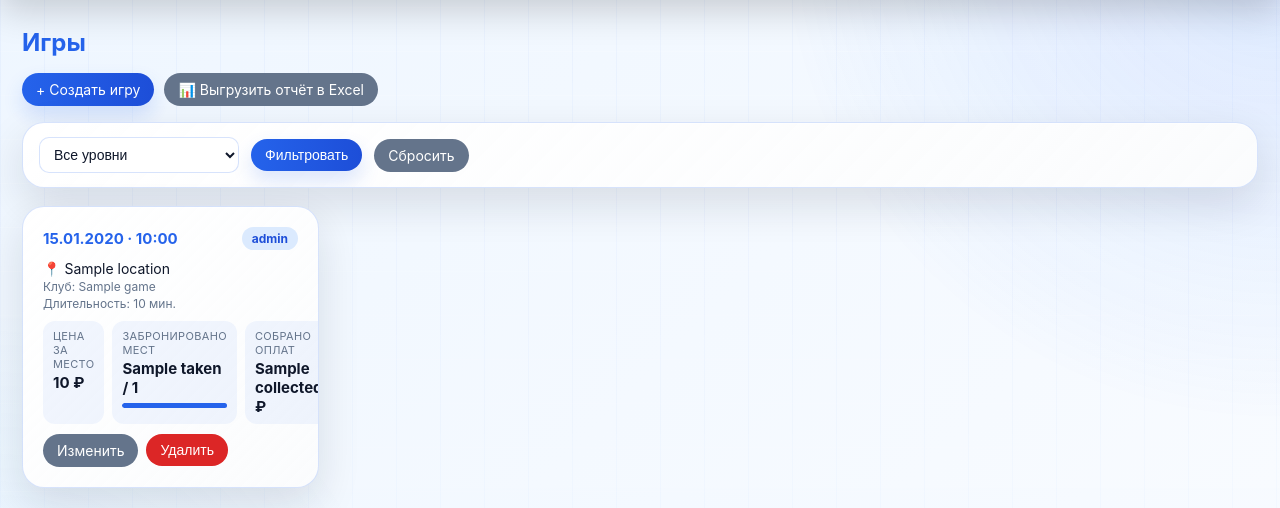
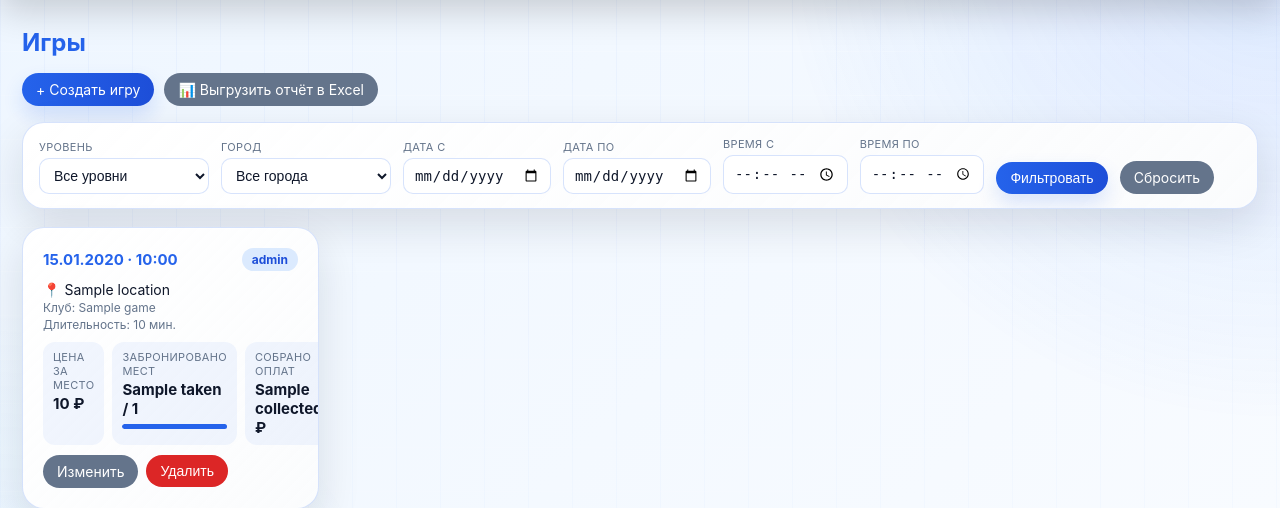
Before and after one commit to ecomdaniil/padelmvp, a Flask app: page /games in a window 1280 px wide. Shown: the part 80-588 px from the top of the page. Run offline with Flask 3, Linux system fonts and the light colour scheme; the visitor is signed in with stand-in values (Sample User, id 1); a database or web service that is not in the repository returns one stand-in record (values such as "Sample title"); parts of the project's set-up code (start-up, migrations or seed data) failed here and were passed over; some libraries are stand-ins or nearby versions.

Commit message:
Phase 7: Add filters for games (date, time, city) and logs (entity type)

```diff
--- a/app.py
+++ b/app.py
@@ -477,15 +477,50 @@ def _build_game_location(parsed, clubs_by_id):
     return ", ".join(parts)
 
 
+def _safe_date(value: str):
+    """Парсит "YYYY-MM-DD" из query-параметра; None, если пусто/некорректно —
+    некорректный фильтр молча игнорируется, а не роняет страницу с 500."""
+    if not value:
+        return None
+    try:
+        return datetime.strptime(value, "%Y-%m-%d").date()
+    except ValueError:
+        return None
+
+
+def _safe_time(value: str):
+    """Аналог _safe_date для "HH:MM"."""
+    if not value:
+        return None
+    try:
+        return datetime.strptime(value, "%H:%M").time()
+    except ValueError:
+        return None
+
+
 @app.route("/games")
 @login_required
 def games_list():
     page = request.args.get("page", 1, type=int)
     level = request.args.get("level", "")
-    result = db.get_games_paginated(page=page, per_page=DEFAULT_PAGE_SIZE, level=level)
+    city = request.args.get("city", "")
+    date_from_raw = request.args.get("date_from", "")
+    date_to_raw = request.args.get("date_to", "")
+    time_from_raw = request.args.get("time_from", "")
+    time_to_raw = request.args.get("time_to", "")
+
+    result = db.get_games_paginated(
+        page=page, per_page=DEFAULT_PAGE_SIZE, level=level, city=city,
+        date_from=_safe_date(date_from_raw), date_to=_safe_date(date_to_raw),
+        time_from=_safe_time(time_from_raw), time_to=_safe_time(time_to_raw),
+    )
+    cities = db.get_distinct_game_cities()
     return render_template(
         "games.html", games=result["items"], pagination=result,
         levels=GAME_LEVELS, selected_level=level,
+        cities=cities, selected_city=city,
+        date_from=date_from_raw, date_to=date_to_raw,
+        time_from=time_from_raw, time_to=time_to_raw,
     )
 
 
@@ -809,8 +844,13 @@ def club_edit(club_id):
 @login_required
 def logs_list():
     page = request.args.get("page", 1, type=int)
-    result = db.get_logs_paginated(page=page, per_page=DEFAULT_PAGE_SIZE)
-    return render_template("logs.html", logs=result["items"], pagination=result)
+    entity_type = request.args.get("entity_type", "")
+    result = db.get_logs_paginated(page=page, per_page=DEFAULT_PAGE_SIZE, entity_type=entity_type)
+    entity_types = db.get_distinct_log_entity_types()
+    return render_template(
+        "logs.html", logs=result["items"], pagination=result,
+        entity_types=entity_types, selected_entity_type=entity_type,
+    )
 
 
 # ---------------------------------------------------------------------------
--- a/database.py
+++ b/database.py
@@ -540,9 +540,14 @@ def get_all_games():
     return games
 
 
-def get_games_paginated(page: int = 1, per_page: int = 20, level: str = ""):
+def get_games_paginated(
+    page: int = 1, per_page: int = 20, level: str = "",
+    date_from=None, date_to=None, time_from=None, time_to=None, city: str = "",
+):
     """Список игр с пагинацией + количество занятых мест/собранных оплат
-    одним запросом (без N+1), с опциональным фильтром по уровню.
+    одним запросом (без N+1), с опциональными фильтрами по уровню, дате
+    (диапазон date_from..date_to), времени суток (диапазон time_from..time_to,
+    например «найти вечерние слоты 18:00-20:00 в любой день») и городу.
     Возвращает dict с items/total/total_pages."""
     page = max(1, page)
     offset = (page - 1) * per_page
@@ -552,6 +557,21 @@ def get_games_paginated(page: int = 1, per_page: int = 20, level: str = ""):
     if level:
         where_clause += " AND g.level = %s"
         params.append(level)
+    if date_from:
+        where_clause += " AND g.game_date >= %s"
+        params.append(date_from)
+    if date_to:
+        where_clause += " AND g.game_date <= %s"
+        params.append(date_to)
+    if time_from:
+        where_clause += " AND g.game_time >= %s"
+        params.append(time_from)
+    if time_to:
+        where_clause += " AND g.game_time <= %s"
+        params.append(time_to)
+    if city:
+        where_clause += " AND g.city = %s"
+        params.append(city)
 
     conn = get_connection()
     cur = conn.cursor()
@@ -644,6 +664,21 @@ def count_games() -> int:
     return total
 
 
+def get_distinct_game_cities():
+    """Список городов, встречающихся в играх — источник значений для
+    выпадающего фильтра «место» на /games (только реально существующие в БД
+    значения, а не статический список)."""
+    conn = get_connection()
+    cur = conn.cursor()
+    cur.execute(
+        "SELECT DISTINCT city FROM games WHERE city IS NOT NULL AND city != '' ORDER BY city"
+    )
+    cities = [row["city"] for row in cur.fetchall()]
+    cur.close()
+    conn.close()
+    return cities
+
+
 def get_game_by_id(game_id: int):
     conn = get_connection()
     cur = conn.cursor()
@@ -1465,26 +1500,48 @@ def get_all_logs():
     return logs
 
 
-def get_logs_paginated(page: int = 1, per_page: int = 20):
-    """Журнал действий с пагинацией — для CRM."""
+def get_logs_paginated(page: int = 1, per_page: int = 20, entity_type: str = ""):
+    """Журнал действий с пагинацией — для CRM. entity_type — опциональный
+    фильтр по типу сущности (game/booking/payment/club/club_info)."""
     page = max(1, page)
     offset = (page - 1) * per_page
 
-    conn = get_connection()
-    cur = conn.cursor()
-
-    cur.execute(
-        "SELECT *, COUNT(*) OVER() AS total_count FROM admin_logs ORDER BY created_at DESC LIMIT %s OFFSET %s",
-        (per_page, offset),
+    where_clause = "WHERE 1=1"
+    params: list = []
+    if entity_type:
+        where_clause += " AND entity_type = %s"
+        params.append(entity_type)
+
+    conn = get_connection()
+    cur = conn.cursor()
+
+    cur.execute(
+        f"""SELECT *, COUNT(*) OVER() AS total_count FROM admin_logs
+            {where_clause} ORDER BY created_at DESC LIMIT %s OFFSET %s""",
+        params + [per_page, offset],
     )
     logs = cur.fetchall()
     result = _paginated_from_window(
-        cur, logs, page, per_page, "SELECT COUNT(*) AS cnt FROM admin_logs",
+        cur, logs, page, per_page, f"SELECT COUNT(*) AS cnt FROM admin_logs {where_clause}", params,
     )
     cur.close()
     conn.close()
 
     return result
+
+
+def get_distinct_log_entity_types():
+    """Список entity_type, реально встречающихся в журнале — источник
+    значений для выпадающего фильтра на /logs."""
+    conn = get_connection()
+    cur = conn.cursor()
+    cur.execute(
+        "SELECT DISTINCT entity_type FROM admin_logs WHERE entity_type IS NOT NULL ORDER BY entity_type"
+    )
+    types = [row["entity_type"] for row in cur.fetchall()]
+    cur.close()
+    conn.close()
+    return types
 
 
 def get_dashboard_summary() -> dict:
--- a/templates/games.html
+++ b/templates/games.html
@@ -7,14 +7,40 @@
     </div>
 
     <div class="card" style="margin-bottom:18px; padding:14px 16px;">
-        <form method="get" style="display:flex; gap:12px; align-items:center; flex-wrap:wrap;">
-            <div style="min-width:200px;">
+        <form method="get" style="display:flex; gap:12px; align-items:end; flex-wrap:wrap;">
+            <div style="min-width:170px;">
+                <label class="filter-label">Уровень</label>
                 <select name="level" style="width:100%;">
                     <option value="" {% if not selected_level %}selected{% endif %}>Все уровни</option>
                     {% for lvl in levels %}
                     <option value="{{ lvl }}" {% if selected_level == lvl %}selected{% endif %}>{{ lvl }}</option>
                     {% endfor %}
                 </select>
+            </div>
+            <div style="min-width:170px;">
+                <label class="filter-label">Город</label>
+                <select name="city" style="width:100%;">
+                    <option value="" {% if not selected_city %}selected{% endif %}>Все города</option>
+                    {% for c in cities %}
+                    <option value="{{ c }}" {% if selected_city == c %}selected{% endif %}>{{ c }}</option>
+                    {% endfor %}
+                </select>
+            </div>
+            <div style="min-width:140px;">
+                <label class="filter-label">Дата с</label>
+                <input type="date" name="date_from" value="{{ date_from }}" style="width:100%;">
+            </div>
+            <div style="min-width:140px;">
+                <label class="filter-label">Дата по</label>
+                <input type="date" name="date_to" value="{{ date_to }}" style="width:100%;">
+            </div>
+            <div style="min-width:110px;">
+                <label class="filter-label">Время с</label>
+                <input type="time" name="time_from" value="{{ time_from }}" style="width:100%;">
+            </div>
+            <div style="min-width:110px;">
+                <label class="filter-label">Время по</label>
+                <input type="time" name="time_to" value="{{ time_to }}" style="width:100%;">
             </div>
             <button type="submit" class="btn">Фильтровать</button>
             <a href="{{ url_for('games_list') }}" class="btn btn-secondary">Сбросить</a>
@@ -74,6 +100,14 @@
     {% include "_pagination.html" %}
 
     <style>
+        .filter-label {
+            display: block;
+            font-size: 11px;
+            color: var(--muted);
+            text-transform: uppercase;
+            letter-spacing: 0.03em;
+            margin-bottom: 4px;
+        }
         .game-grid {
             display: grid;
             grid-template-columns: repeat(auto-fill, minmax(280px, 1fr));
```
Also changed, not shown: templates/logs.html (+14 -0 lines).
